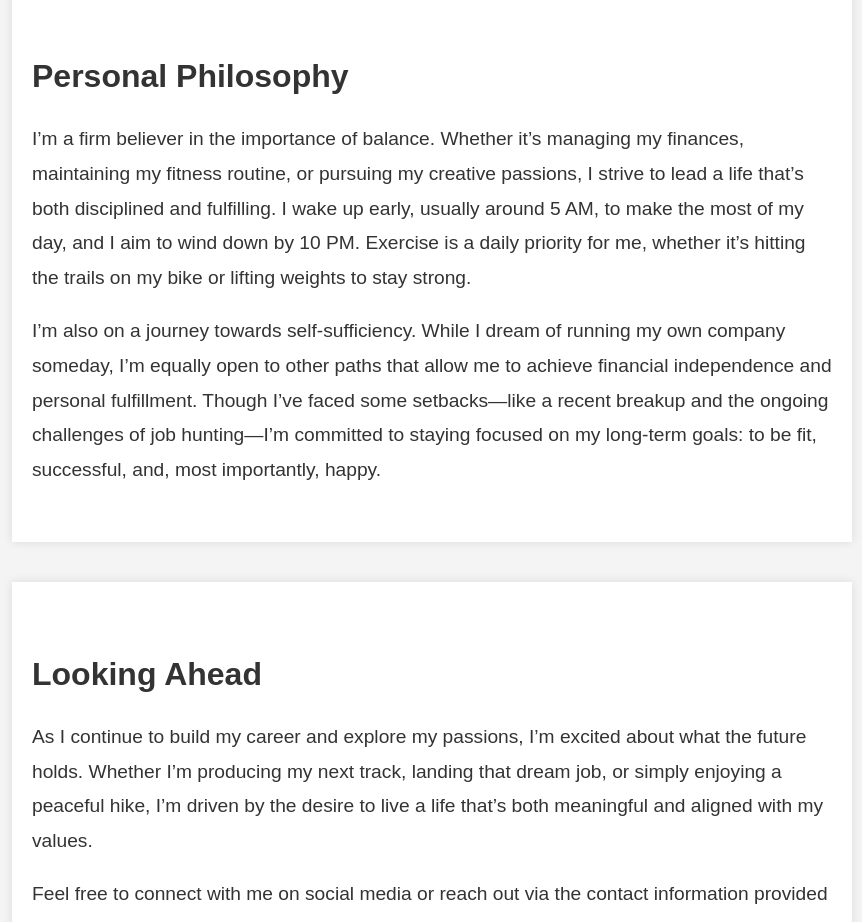
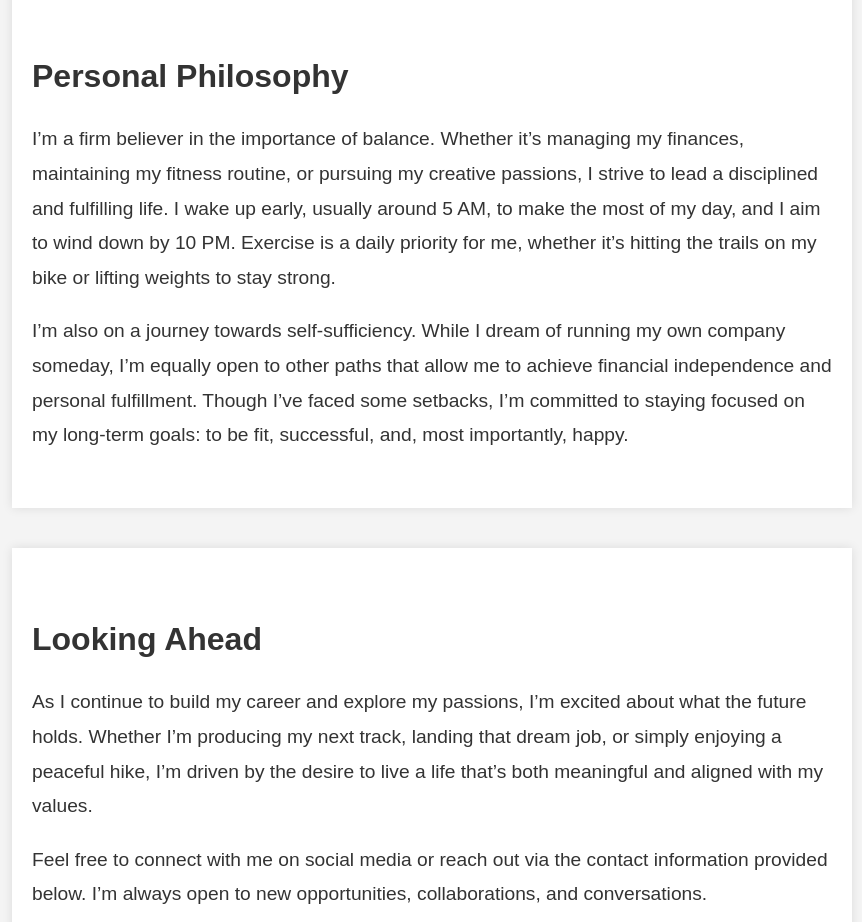
Before and after one commit to Washdisher/my-website, a plain HTML site: page index.html in a window 1280 px wide. Shown: the part 1880-2802 px from the top of the page, without its empty margins (208-1070 px from the left). Drawn offline with Linux system fonts and the light colour scheme.

Commit message:
Update index.html
Took out the part about my ex lol

```diff
--- a/index.html
+++ b/index.html
@@ -63,8 +63,8 @@
         <!-- Personal Philosophy Section -->
         <section id="personal-philosophy">
             <h2>Personal Philosophy</h2>
-            <p>I’m a firm believer in the importance of balance. Whether it’s managing my finances, maintaining my fitness routine, or pursuing my creative passions, I strive to lead a life that’s both disciplined and fulfilling. I wake up early, usually around 5 AM, to make the most of my day, and I aim to wind down by 10 PM. Exercise is a daily priority for me, whether it’s hitting the trails on my bike or lifting weights to stay strong.</p>
-            <p>I’m also on a journey towards self-sufficiency. While I dream of running my own company someday, I’m equally open to other paths that allow me to achieve financial independence and personal fulfillment. Though I’ve faced some setbacks—like a recent breakup and the ongoing challenges of job hunting—I’m committed to staying focused on my long-term goals: to be fit, successful, and, most importantly, happy.</p>
+            <p>I’m a firm believer in the importance of balance. Whether it’s managing my finances, maintaining my fitness routine, or pursuing my creative passions, I strive to lead a disciplined and fulfilling life. I wake up early, usually around 5 AM, to make the most of my day, and I aim to wind down by 10 PM. Exercise is a daily priority for me, whether it’s hitting the trails on my bike or lifting weights to stay strong.</p>
+            <p>I’m also on a journey towards self-sufficiency. While I dream of running my own company someday, I’m equally open to other paths that allow me to achieve financial independence and personal fulfillment. Though I’ve faced some setbacks, I’m committed to staying focused on my long-term goals: to be fit, successful, and, most importantly, happy.</p>
         </section>
 
         <!-- Looking Ahead Section -->
```
